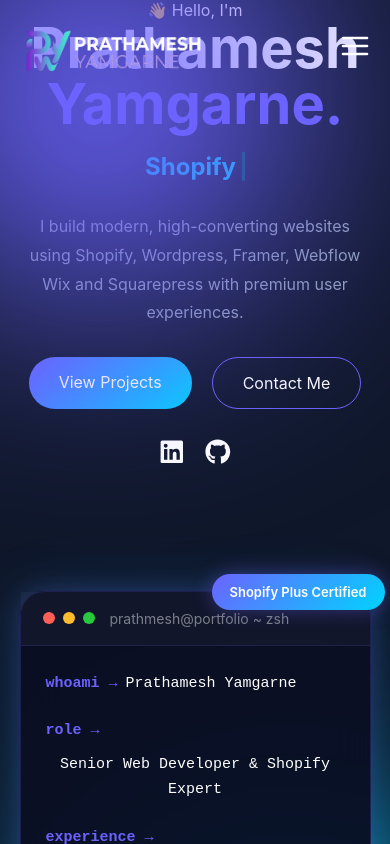
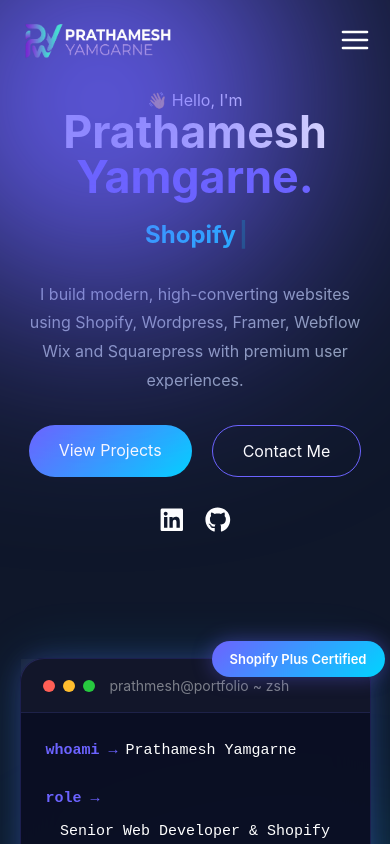
Before and after one commit to Prathamesh0806/Developer_portfolio, a React (Vite) app: page / in a window 390 px wide. Shown: the top 844 px of the page. Built offline with nearby package versions, Linux system fonts and the light colour scheme.

Commit message:
Updated portfolio website

```diff
--- a/src/components/Hero/Hero.css
+++ b/src/components/Hero/Hero.css
@@ -288,6 +288,12 @@
 
 @media (max-width: 992px) {
 
+  .hero {
+    padding-top: 120px; /* Adjust according to navbar height */
+            padding-bottom: 60px;
+    min-height: auto;
+  }
+
   .hero-content {
     grid-template-columns: 1fr;
     text-align: center;
@@ -321,3 +327,21 @@
     font-size: 15px;
   }
 }
+
+@media (max-width: 768px) {
+
+  .hero {
+    padding-top: 100px;
+  }
+}
+
+@media (max-width: 480px) {
+
+  .hero {
+    padding-top: 90px;
+  }
+
+  .hero-left h1 {
+    font-size: 2.8rem;
+  }
+}
--- a/src/components/Navbar/Navbar.css
+++ b/src/components/Navbar/Navbar.css
@@ -64,29 +64,79 @@
   font-size: 2rem;
 }
 
-@media(max-width:768px){
+@media (max-width: 768px) {
 
-  .mobile-toggle{
-    display:block;
+  .navbar {
+    padding: 15px 0;
   }
 
-  .resume-btn{
-    display:none;
+  .logo img {
+    height: 50px;
   }
 
-  .nav-links{
-    position:fixed;
-    top:80px;
-    right:-100%;
-    width:280px;
-    height:100vh;
-    background:#111827;
-    flex-direction:column;
-    padding:40px;
-    transition:.3s;
+  .mobile-toggle {
+    display: flex;
+    align-items: center;
+    justify-content: center;
+    background: transparent;
+    border: none;
+    color: white;
+    font-size: 2rem;
+    cursor: pointer;
+    z-index: 1001;
   }
 
-  .nav-links.active{
-    right:0;
+  .resume-btn {
+    display: none;
+  }
+
+  .nav-links {
+    position: fixed;
+    top: 0;
+    right: -100%;
+    width: 280px;
+    height: 60vh;
+
+    background: #111827;
+
+    display: flex;
+    flex-direction: column;
+    justify-content: flex-start;
+
+    gap: 25px;
+    padding: 100px 30px;
+
+    transition: all 0.35s ease;
+
+    z-index: 1000;
+
+    box-shadow: -10px 0 30px rgba(0,0,0,0.3);
+  }
+
+  .nav-links.active {
+    right: 0;
+  }
+
+  .nav-links li {
+    width: 100%;
+  }
+
+  .nav-links a {
+    display: block;
+    width: 100%;
+    font-size: 18px;
+    color: white;
+    padding: 10px 0;
+  }
+
+  .mobile-overlay {
+    position: fixed;
+    inset: 0;
+
+    background: rgba(0,0,0,0.5);
+/*
+    backdrop-filter: blur(4px);
+
+    z-index: 999; */
   }
 }
--- a/src/components/Navbar/Navbar.jsx
+++ b/src/components/Navbar/Navbar.jsx
@@ -2,7 +2,7 @@
 import { useState, useEffect } from "react";
 import { FiMenu, FiX } from "react-icons/fi";
 import { motion } from "framer-motion";
-import logo from "../../assets/images/profile_logo.png"
+import logo from "../../assets/images/profile_logo.png";
 
 const Navbar = () => {
   const [menuOpen, setMenuOpen] = useState(false);
@@ -18,9 +18,15 @@
     return () => window.removeEventListener("scroll", handleScroll);
   }, []);
 
+  const closeMenu = () => {
+    setMenuOpen(false);
+  };
+
   return (
+    <>
       <header className={`navbar ${sticky ? "sticky" : ""}`}>
         <div className="container nav-container">
+
           <motion.div
             className="logo"
             initial={{ opacity: 0, x: -40 }}
@@ -30,19 +36,19 @@
           </motion.div>
 
           <ul className={`nav-links ${menuOpen ? "active" : ""}`}>
-          <li><a href="#hero">Home</a></li>
-          <li><a href="#about">About</a></li>
-          <li><a href="#skills">Skills</a></li>
-          <li><a href="#services">Services</a></li>
-          <li><a href="#projects">Projects</a></li>
-          <li><a href="#contact">Contact</a></li>
+            <li><a href="#hero" onClick={closeMenu}>Home</a></li>
+            <li><a href="#about" onClick={closeMenu}>About</a></li>
+            <li><a href="#skills" onClick={closeMenu}>Skills</a></li>
+            <li><a href="#services" onClick={closeMenu}>Services</a></li>
+            <li><a href="#projects" onClick={closeMenu}>Projects</a></li>
+            <li><a href="#contact" onClick={closeMenu}>Contact</a></li>
           </ul>
 
           <a
             href="/resume.pdf"
+            target="_blank"
+            rel="noopener noreferrer"
             className="resume-btn"
-          target="_blank"
-          rel="noreferrer"
           >
             Resume
           </a>
@@ -55,6 +61,14 @@
           </button>
         </div>
       </header>
+
+      {menuOpen && (
+        <div
+          className="mobile-overlay"
+          onClick={() => setMenuOpen(false)}
+        />
+      )}
+    </>
   );
 };
 
```
Also changed, not shown: 1 other file (tests, documents, lock files or other folders). Lines whose indentation alone changed are shown as unchanged.
